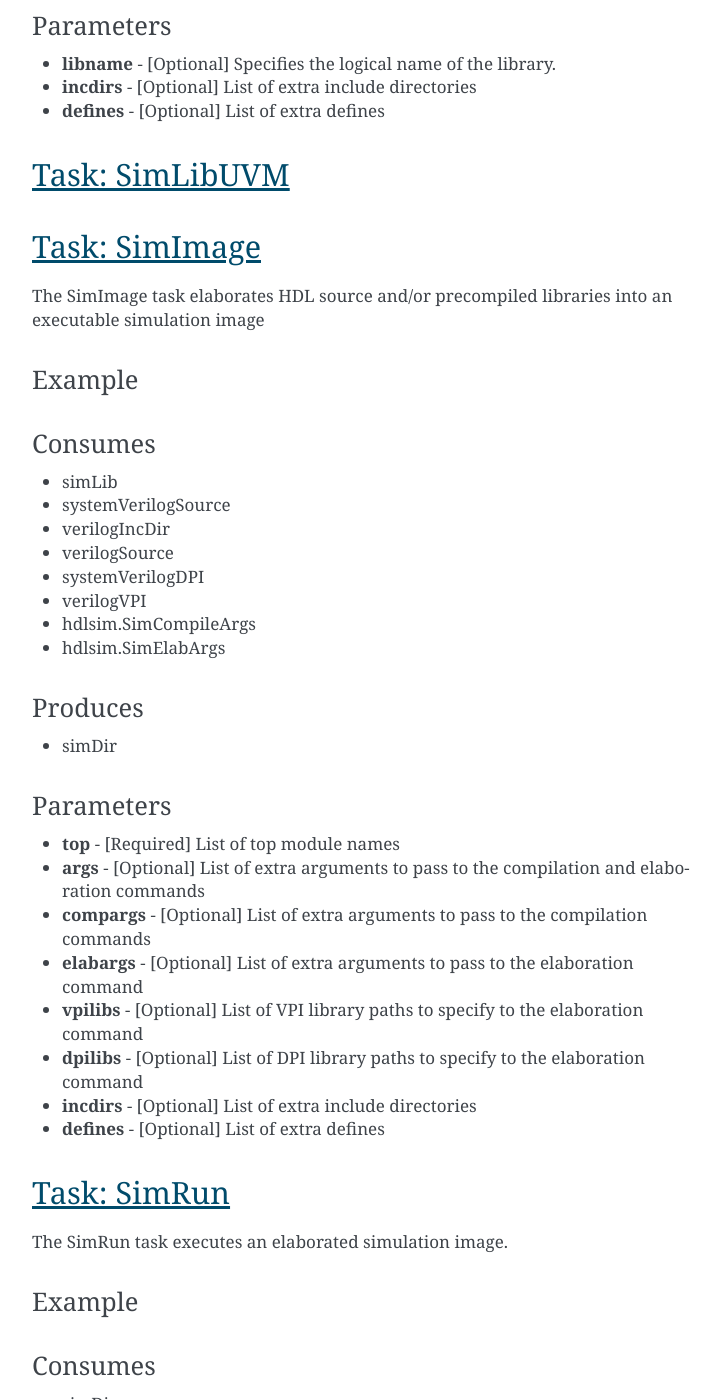
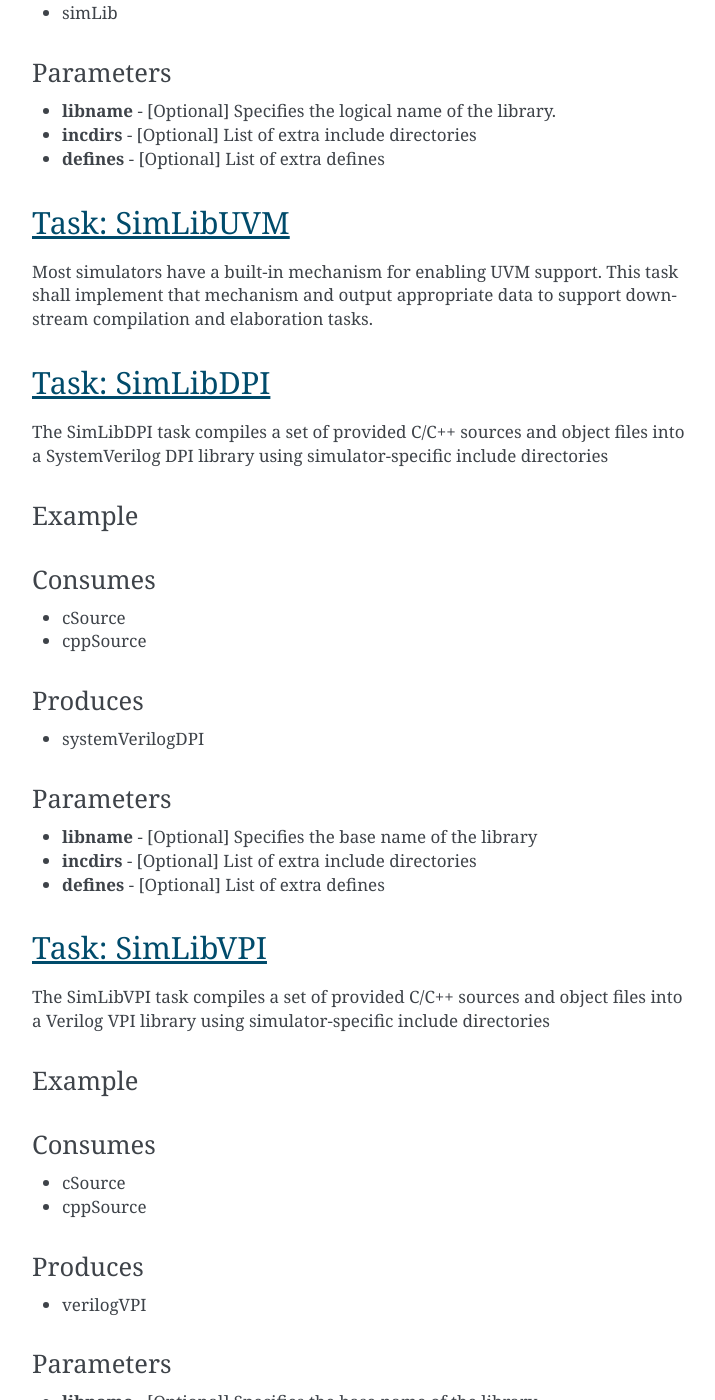
Before and after one commit to dv-flow/dv-flow-libhdlsim, a Sphinx documentation site: the page built from docs/index.rst, in a window 1280 px wide and 1400 px high, scrolled down 1024 px. Shown: the whole window, without its empty margins (388-1103 px from the left). Built offline with Sphinx 7.4.7, drawn with Linux system fonts in a browser that asks for light colours; some of the changed text lies outside the part shown.

Commit message:
Updaet docs
Signed-off-by: Matthew Ballance <matt.ballance@gmail.com>

```diff
--- a/docs/index.rst
+++ b/docs/index.rst
@@ -47,7 +47,63 @@ Parameters
 
 Task: SimLibUVM
 ===============
+Most simulators have a built-in mechanism for enabling UVM support. This task
+shall implement that mechanism and output appropriate data to support
+downstream compilation and elaboration tasks.
 
+Task: SimLibDPI
+============
+The SimLibDPI task compiles a set of provided C/C++ sources and object files
+into a SystemVerilog DPI library using simulator-specific include directories
+
+Example
+-------
+
+Consumes
+--------
+
+* cSource
+* cppSource
+
+
+Produces
+--------
+
+* systemVerilogDPI
+
+Parameters
+----------
+
+* **libname** - [Optional] Specifies the base name of the library
+* **incdirs** - [Optional] List of extra include directories
+* **defines** - [Optional] List of extra defines
+
+Task: SimLibVPI
+============
+The SimLibVPI task compiles a set of provided C/C++ sources and object files
+into a Verilog VPI library using simulator-specific include directories
+
+Example
+-------
+
+Consumes
+--------
+
+* cSource
+* cppSource
+
+
+Produces
+--------
+
+* verilogVPI
+
+Parameters
+----------
+
+* **libname** - [Optional] Specifies the base name of the library
+* **incdirs** - [Optional] List of extra include directories
+* **defines** - [Optional] List of extra defines
 
 Task: SimImage
 ==============
```
Also changed, not shown: 1 other file.
